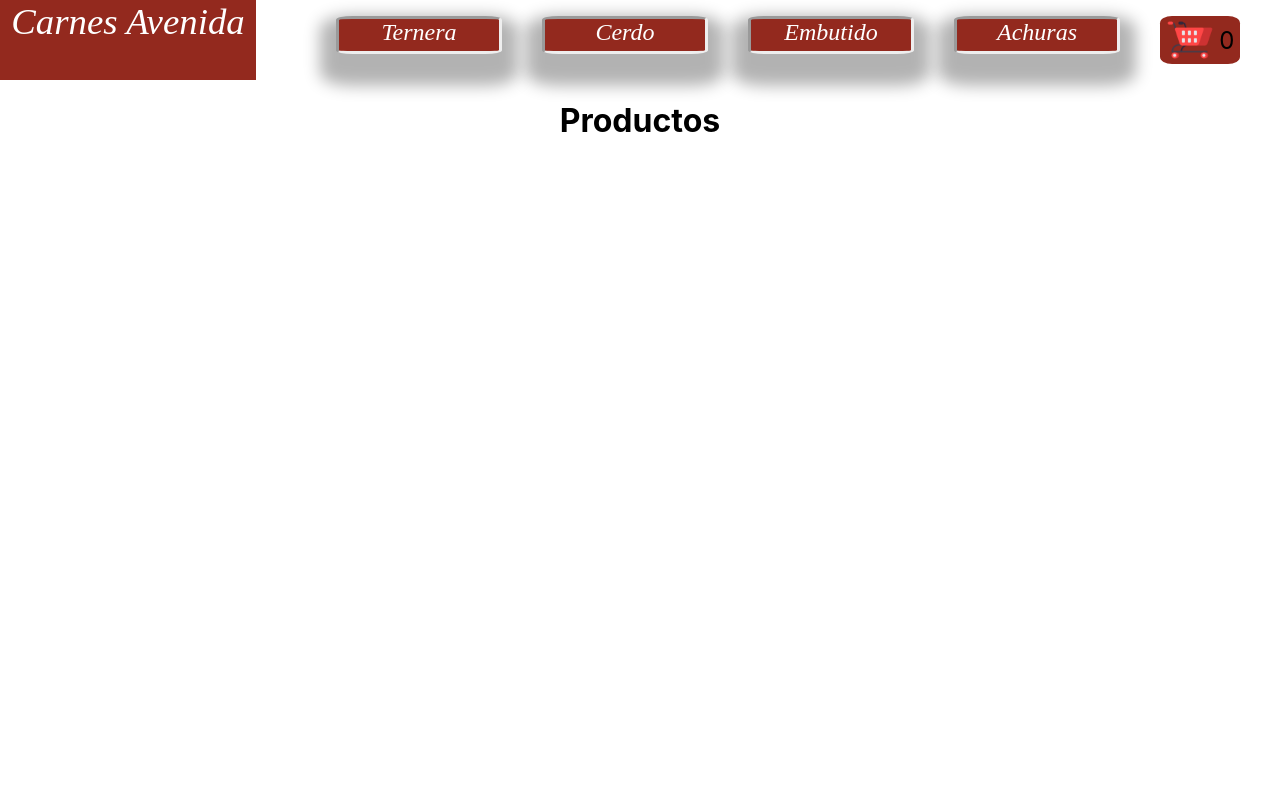
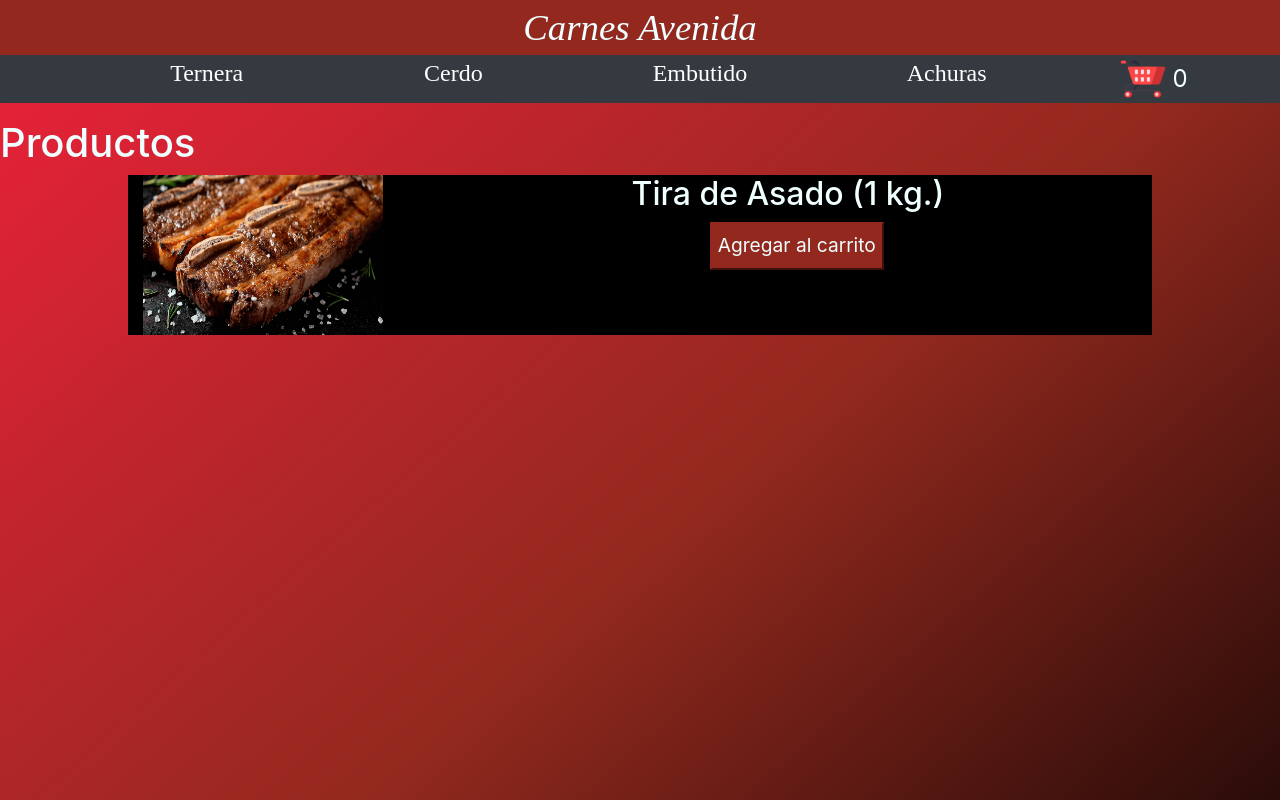
Before and after one commit to IgnacioMarelli/Carniceria, a React (Create React App) app: page / in a window 1280 px wide. Shown: the top 800 px of the page. Built offline with nearby package versions, Linux system fonts and the light colour scheme.

Commit message:
primerproducto

```diff
--- a/public/index.html
+++ b/public/index.html
@@ -9,21 +9,9 @@
       name="description"
       content="Web site created using create-react-app"
     />
+    <link rel="stylesheet" href="https://cdn.jsdelivr.net/npm/bootstrap@4.0.0/dist/css/bootstrap.min.css" integrity="sha384-Gn5384xqQ1aoWXA+058RXPxPg6fy4IWvTNh0E263XmFcJlSAwiGgFAW/dAiS6JXm" crossorigin="anonymous">
     <link rel="apple-touch-icon" href="%PUBLIC_URL%/logo192.png" />
-    <!--
-      manifest.json provides metadata used when your web app is installed on a
-      user's mobile device or desktop. See https://developers.google.com/web/fundamentals/web-app-manifest/
-    -->
     <link rel="manifest" href="%PUBLIC_URL%/manifest.json" />
-    <!--
-      Notice the use of %PUBLIC_URL% in the tags above.
-      It will be replaced with the URL of the `public` folder during the build.
-      Only files inside the `public` folder can be referenced from the HTML.
-
-      Unlike "/favicon.ico" or "favicon.ico", "%PUBLIC_URL%/favicon.ico" will
-      work correctly both with client-side routing and a non-root public URL.
-      Learn how to configure a non-root public URL by running `npm run build`.
-    -->
     <title>React App</title>
   </head>
   <body>
--- a/src/App.css
+++ b/src/App.css
@@ -1,33 +1,51 @@
-.App {
-  text-align: center;
+
+body{
+  color: azure;
+  background: linear-gradient(to bottom right, #ed213a, #93291e, black);
+  height: 70rem;
 }
 
-.App-logo {
-  height: 40vmin;
-  pointer-events: none;
+.third {
+  border-color: #93291e;
+  color: azure;
+  background-color: #93291e;
+  transition: all 150ms ease-in-out;
+  height: 3rem;
+  font-size: 1.2rem;
+  align-self: center;
+  text-align: -webkit-center;
+}
+.third:hover {
+  box-shadow: 0 0 10px 0 #ed213a inset, 0 0 10px 4px #ed213a;
+  background-color: black;
+}
+.cantidadBtn{
+  background-color: black;
+  color: azure;
+  height: 100%;
+}
+.counterDiv{
+  margin-left: 25%;
+}
+.divProducto{
+  background-color: black;
+  display:flex;
+  width: 80%;
+  margin-left: 10%;
+
+}
+.productoNombre{
+  padding-left: 25%;
 }
 
-@media (prefers-reduced-motion: no-preference) {
-  .App-logo {
-    animation: App-logo-spin infinite 20s linear;
-  }
+.item_image{
+  width: 15rem;
+  height: 10rem;
 }
-
-.App-header {
-  background-color: #282c34;
-  min-height: 100vh;
-  display: flex;
-  flex-direction: column;
-  align-items: center;
-  justify-content: center;
-  font-size: calc(10px + 2vmin);
-  color: white;
+.productoImagen{
+    width: 100%;
+    height: 100%;
 }
-
-.App-link {
-  color: #61dafb;
-}
-
 @keyframes App-logo-spin {
   from {
     transform: rotate(0deg);
--- a/src/App.js
+++ b/src/App.js
@@ -1,12 +1,22 @@
 import './App.css';
 import NavBar from './Component/NavBar.js'
 import ItemListContainer from './Component/ItemListContainer/ItemListContainer'
+import Counter from './Counter';
 
 function App() {
   return (
     <div className="App">
       <NavBar/>
       <ItemListContainer greeting="Productos"/>
+      <div className='divProducto container'>
+        <div className='item_image'>
+          <img className='productoImagen' src="./Media/asado.png"/>
+        </div>
+        <div className='productoNombre'>
+          <h2>Tira de Asado (1 kg.)</h2>
+          <div className='counterDiv'><Counter/></div>
+        </div>
+      </div>
     </div>
   );
 }
--- a/src/Component/CartWidget/CartWidget.css
+++ b/src/Component/CartWidget/CartWidget.css
@@ -1,7 +1,6 @@
 .carrito{
     width: 5rem;
     height: 3rem;
-    background-color: #93291e;
     display: flex;
     vertical-align: middle;
     border-radius: 15%;
--- a/src/Component/NavBar.css
+++ b/src/Component/NavBar.css
@@ -1,6 +1,6 @@
 nav{
     display: grid;
-    grid-template-columns: 20% 80%;}
+}
 ul{
     display: flex;
     flex-direction: row;
@@ -8,15 +8,15 @@ ul{
     justify-content: space-evenly;}
 li{
     color: white;
-    font-style: oblique;
     font-family: fangsong;
-    background-color: #93291e;
     font-size: 1.5rem;
     border-radius: 10%;
-    width: 10rem;
-    height: 2rem;
-    border: inset;
-    box-shadow: 0rem 0.99rem 1rem 1rem rgb(0 0 0 / 30%);}
+    text-align: center;
+    height: 100%;
+    width: 10rem;}
+li:hover{
+    box-shadow: 0rem 0.99rem 1rem 1rem rgb(0 0 0 / 30%);
+}
 .Logo{
     color: white;
     background: #93291e;
--- a/src/Component/NavBar.js
+++ b/src/Component/NavBar.js
@@ -4,7 +4,7 @@ import CartWidget from './CartWidget/CartWidget';
 const NavBar = ()=> {
     return <nav>
         <a className='Logo'>Carnes Avenida</a>
-        <ul >
+        <ul className='bg-dark' >
             <a><li>Ternera</li></a>
             <a><li>Cerdo</li></a>
             <a><li>Embutido</li></a>
--- /dev/null
+++ b/src/Counter.js
@@ -0,0 +1,36 @@
+import { useState } from 'react'
+
+const Counter = () => {
+    const [count, setCount] = useState(1);
+    const [agrego, setAgrego] = useState(false);
+
+    const decrement= () =>{
+        setCount(count-1);
+    }
+    if (count<=0) {
+        setCount(1);
+        setAgrego(false)
+    }
+    const increment= () =>{
+        setCount(count+1)
+    }
+    const cambiar=()=>{
+        setAgrego(true);
+    }
+    if (agrego) {
+        return(
+            <div className='cantidadDiv'>
+                <button className='cantidadBtn mr-2' onClick={decrement}>-</button>
+                <span>{count}</span>
+                <button className='cantidadBtn ml-2' onClick={increment}>+</button>
+            </div>
+        )
+    }else{
+        return(
+            <button className='third' onClick={cambiar}> Agregar al carrito</button>
+        )
+    }
+
+}
+
+export default Counter
```
Also changed, not shown: public/Media/asado.png (added).
